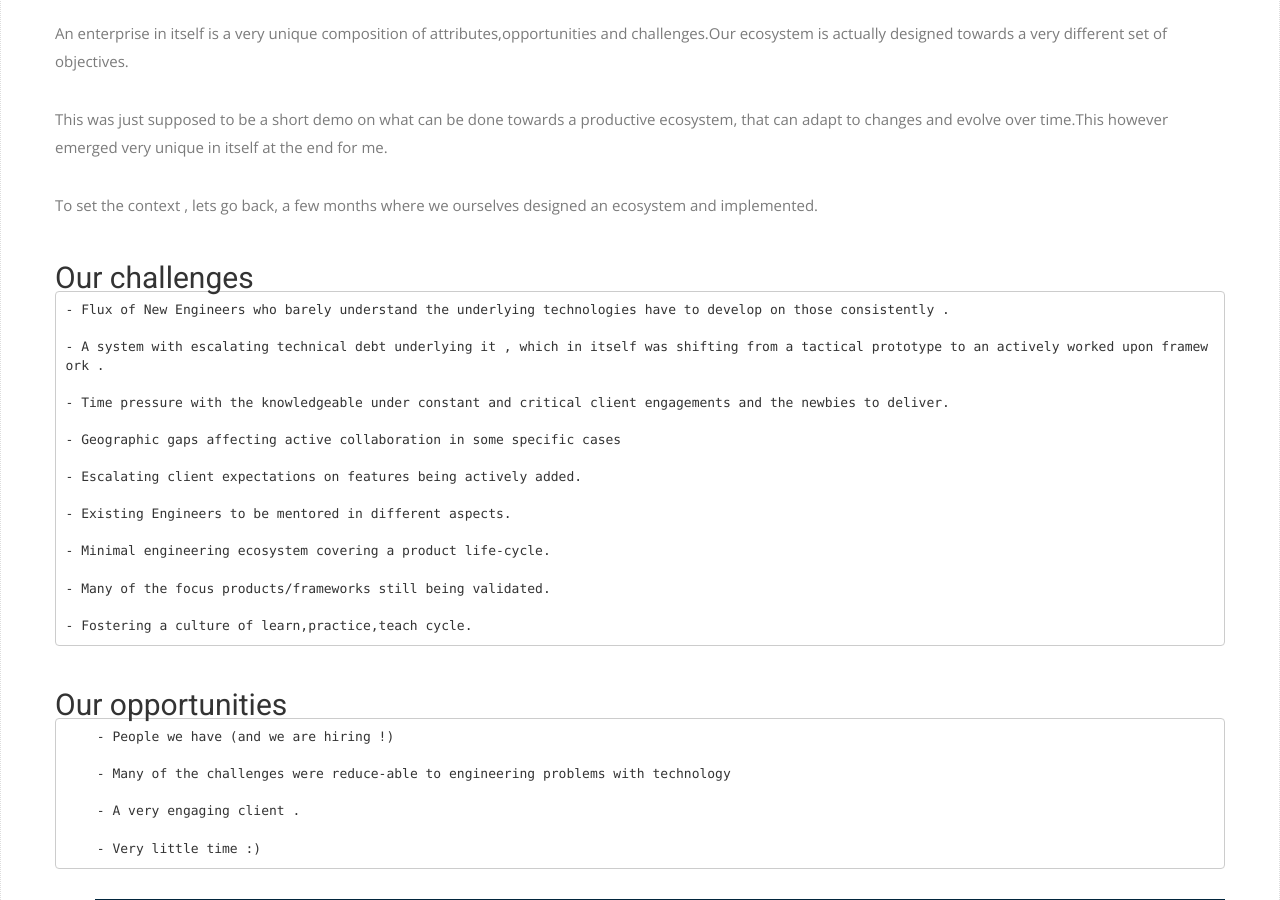
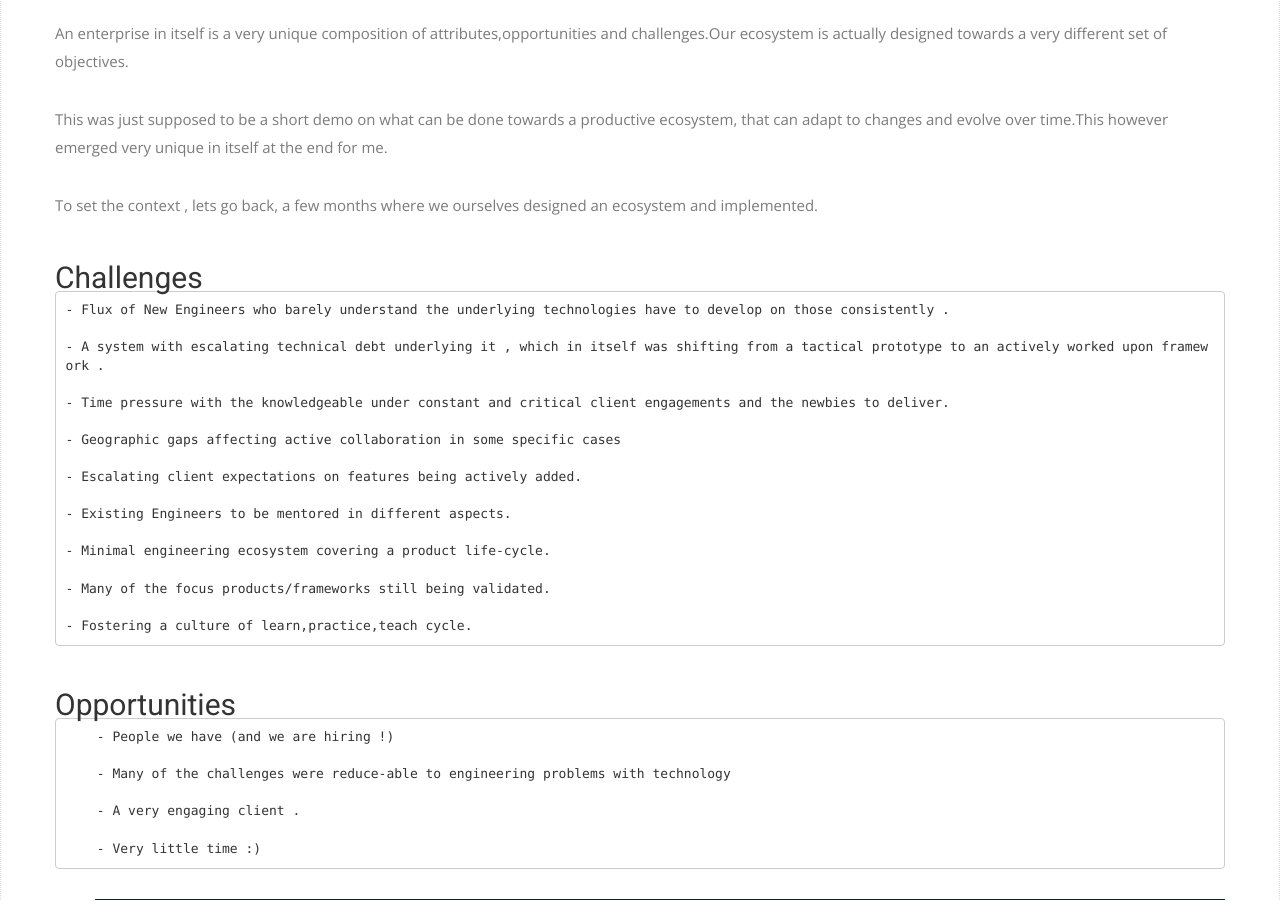
Before and after one commit to th3iedkid/th3iedkid.github.io, a Jekyll site: the page built from _posts/2016-11-30-Desiging-agile-ecosystem.markdown, in a window 1280 px wide and 900 px high, scrolled down 467 px. Built offline with Jekyll 4.4.1, drawn with Linux system fonts in a browser that asks for light colours; nearby versions of some CDN libraries; some web fonts are replaced; some of the changed text lies outside the part shown.

Commit message:
chaning post

```diff
--- a/_posts/2016-11-30-Desiging-agile-ecosystem.markdown
+++ b/_posts/2016-11-30-Desiging-agile-ecosystem.markdown
@@ -14,7 +14,7 @@ This was just supposed to be a short demo on what can be done towards a producti
 
 To set the context , lets go back, a few months where we ourselves designed an ecosystem and implemented.
 
-## Our challenges ##
+## Challenges ##
 
     - Flux of New Engineers who barely understand the underlying technologies have to develop on those consistently .
 
@@ -34,7 +34,7 @@ To set the context , lets go back, a few months where we ourselves designed an e
 
     - Fostering a culture of learn,practice,teach cycle.
 
-## Our opportunities ##
+## Opportunities ##
 
         - People we have (and we are hiring !)
 
```
Also changed, not shown: other parts of _posts/2016-11-30-Desiging-agile-ecosystem.markdown (+1 -1 lines).
